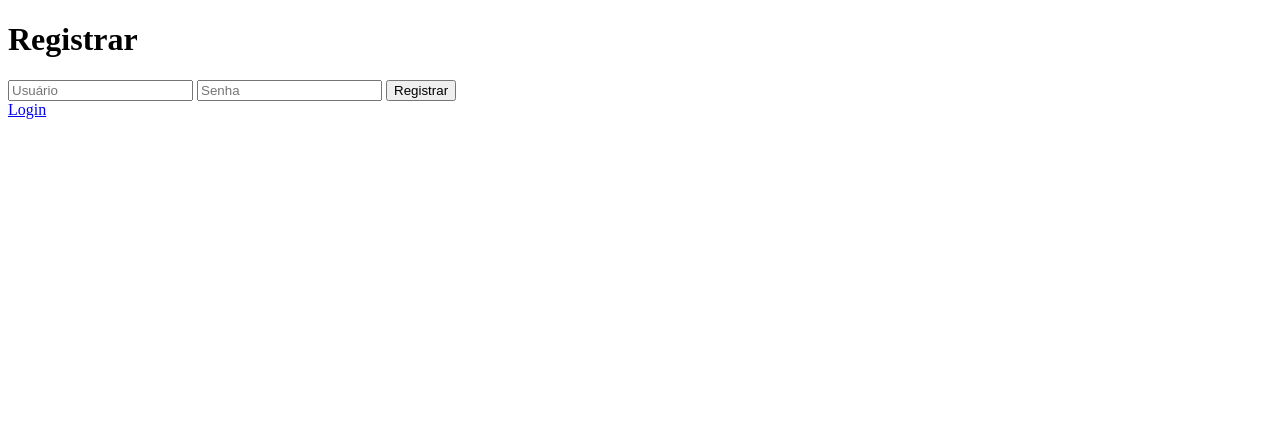
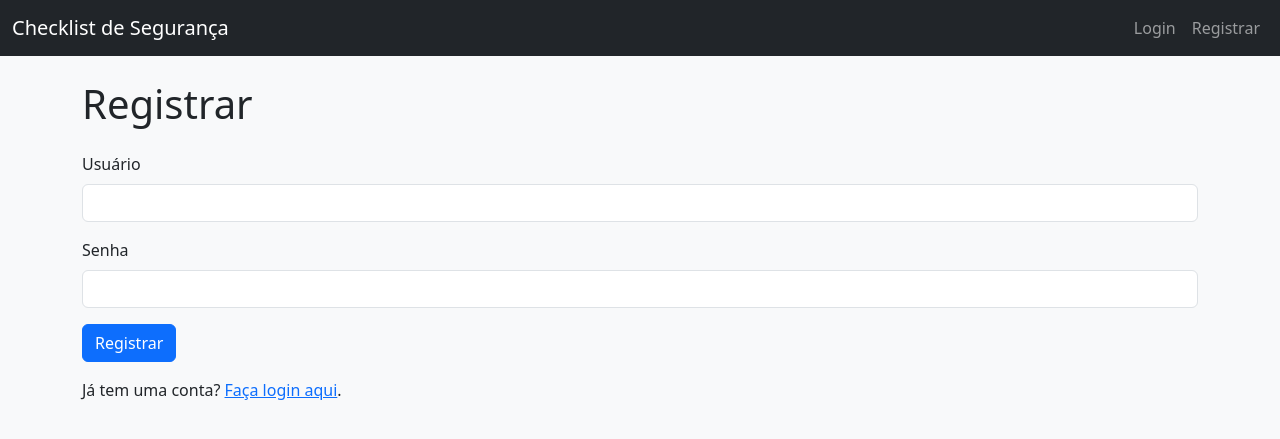
Before and after one commit to wilsondataspo/seguranca_checklist, a Flask app: page /registrar in a window 1280 px wide. Shown: the top 439 px of the page. Run offline with Flask 3, Linux system fonts and the light colour scheme.

Commit message:
Estendendo o Template Base

```diff
--- a/static/style.css
+++ b/static/style.css
@@ -1,21 +1,12 @@
+/* Adicione estilos personalizados aqui */
 body {
-  font-family: Arial, sans-serif;
-  margin: 20px;
+    background-color: #f8f9fa;
 }
 
-h1 {
-  color: #333;
+.navbar {
+    margin-bottom: 20px;
 }
 
-ul {
-  list-style-type: none;
-  padding: 0;
+.list-group-item {
+    cursor: pointer;
 }
-
-li {
-  margin: 10px 0;
-}
-
-input[type="checkbox"] {
-  margin-right: 10px;
-}
--- /dev/null
+++ b/templates/base.html
@@ -0,0 +1,45 @@
+<!DOCTYPE html>
+<html lang="en">
+<head>
+    <meta charset="UTF-8">
+    <meta name="viewport" content="width=device-width, initial-scale=1.0">
+    <title>{% block title %}Checklist de Segurança{% endblock %}</title>
+    <!-- Bootstrap CSS -->
+    <link href="https://cdn.jsdelivr.net/npm/bootstrap@5.3.0/dist/css/bootstrap.min.css" rel="stylesheet">
+    <!-- Custom CSS -->
+    <link rel="stylesheet" href="{{ url_for('static', filename='style.css') }}">
+</head>
+<body>
+    <nav class="navbar navbar-expand-lg navbar-dark bg-dark">
+        <div class="container-fluid">
+            <a class="navbar-brand" href="{{ url_for('index') }}">Checklist de Segurança</a>
+            <div class="navbar-nav">
+                {% if current_user.is_authenticated %}
+                    <a class="nav-link" href="{{ url_for('logout') }}">Sair</a>
+                {% else %}
+                    <a class="nav-link" href="{{ url_for('login') }}">Login</a>
+                    <a class="nav-link" href="{{ url_for('registrar') }}">Registrar</a>
+                {% endif %}
+            </div>
+        </div>
+    </nav>
+
+    <div class="container mt-4">
+        {% with messages = get_flashed_messages(with_categories=true) %}
+            {% if messages %}
+                {% for category, message in messages %}
+                    <div class="alert alert-{{ category }}">
+                        {{ message }}
+                    </div>
+                {% endfor %}
+            {% endif %}
+        {% endwith %}
+
+        {% block content %}{% endblock %}
+    </div>
+
+    <!-- Bootstrap JS e dependências -->
+    <script src="https://cdn.jsdelivr.net/npm/@popperjs/core@2.11.6/dist/umd/popper.min.js"></script>
+    <script src="https://cdn.jsdelivr.net/npm/bootstrap@5.3.0/dist/js/bootstrap.min.js"></script>
+</body>
+</html>
--- a/templates/register.html
+++ b/templates/register.html
@@ -1,17 +1,17 @@
-<!DOCTYPE html>
-<html lang="en">
-<head>
-    <meta charset="UTF-8">
-    <meta name="viewport" content="width=device-width, initial-scale=1.0">
-    <title>Registrar</title>
-</head>
-<body>
-    <h1>Registrar</h1>
+{% extends "base.html" %}
+
+{% block content %}
+    <h1 class="mb-4">Registrar</h1>
     <form action="{{ url_for('registrar') }}" method="POST">
-        <input type="text" name="username" placeholder="Usuário" required>
-        <input type="password" name="password" placeholder="Senha" required>
-        <button type="submit">Registrar</button>
+        <div class="mb-3">
+            <label for="username" class="form-label">Usuário</label>
+            <input type="text" name="username" class="form-control" required>
+        </div>
+        <div class="mb-3">
+            <label for="password" class="form-label">Senha</label>
+            <input type="password" name="password" class="form-control" required>
+        </div>
+        <button type="submit" class="btn btn-primary">Registrar</button>
     </form>
-    <a href="{{ url_for('login') }}">Login</a>
-</body>
-</html>
+    <p class="mt-3">Já tem uma conta? <a href="{{ url_for('login') }}">Faça login aqui</a>.</p>
+{% endblock %}
```
Also changed, not shown: templates/index.html (+19 -23 lines), templates/login.html (+15 -15 lines).
